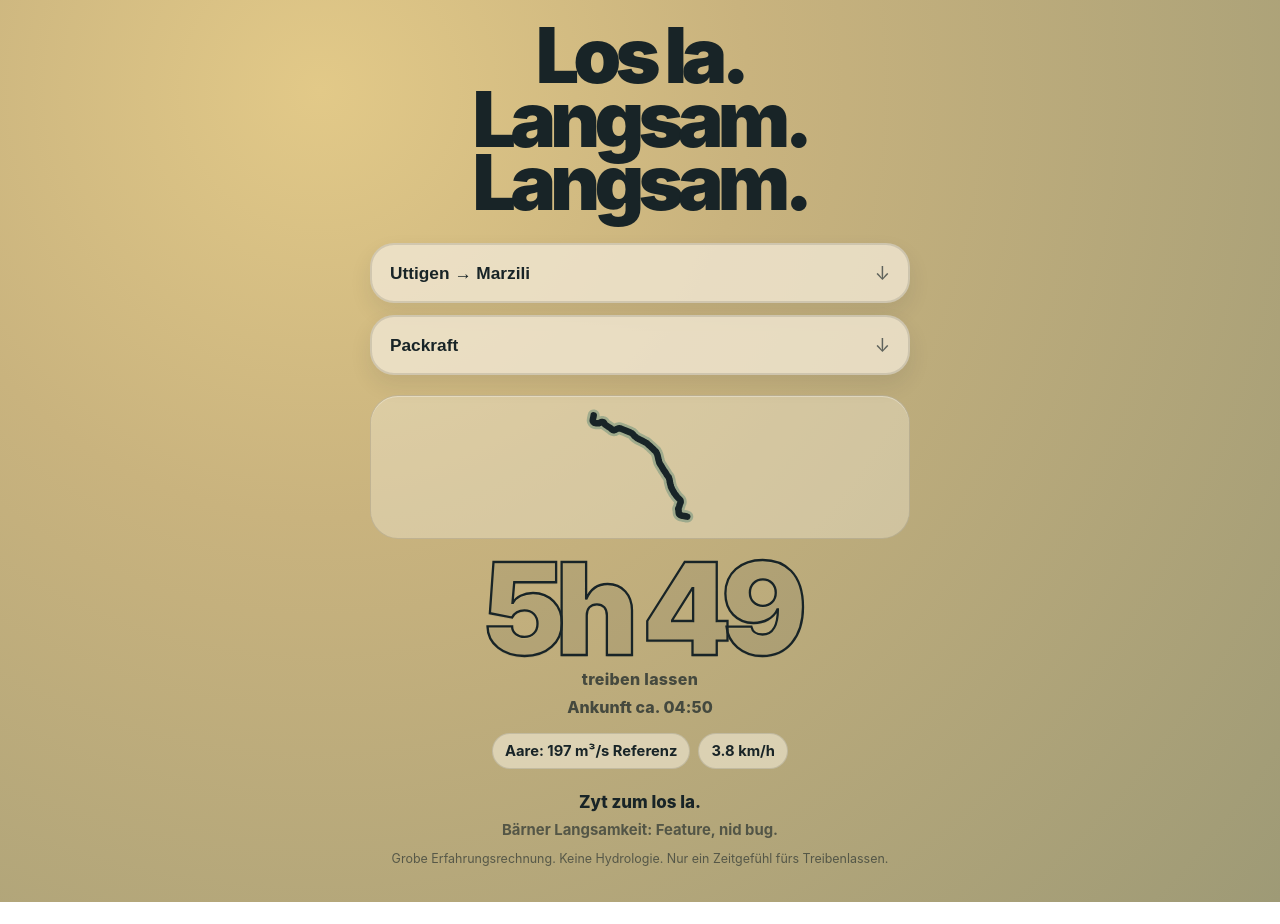
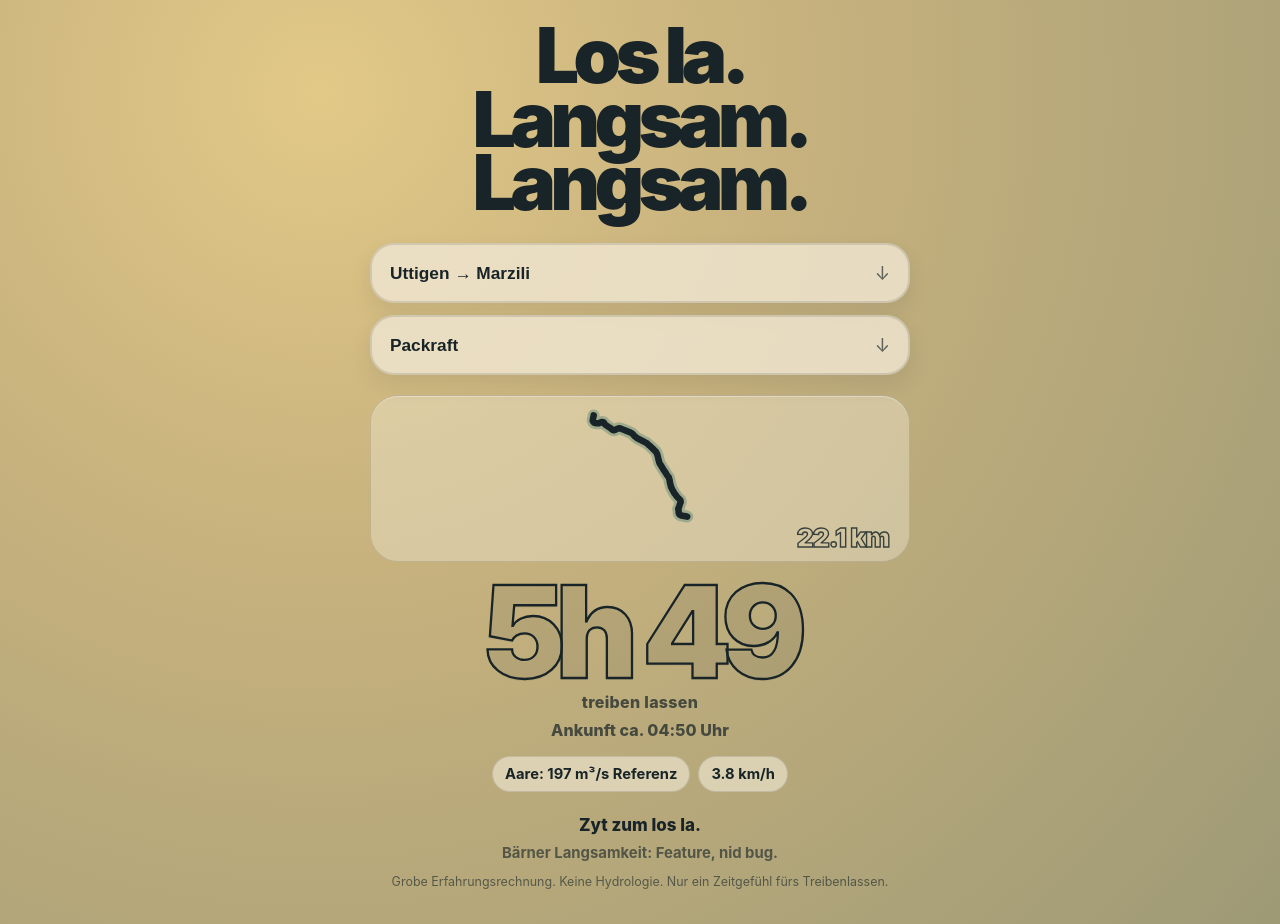
Before and after one commit to zwahlenmichael/aare-boeoetle, a plain HTML site: page index.html in a window 1280 px wide. Before the commit the page ends 902 px from the top, so only its background shows below. Drawn offline with Linux system fonts and the light colour scheme; no server answers.

Commit message:
v0.12: Flussdistanz am Icon + "Uhr" hinter ETA
- Neuer .dist-Block rechtsbuendig in .rivercard, Outline-Typo passend zur Dauer
- ETA-Suffix " Uhr" ergaenzt
- API-Version 0.12

Co-Authored-By: Claude Opus 4.7 (1M context) <noreply@anthropic.com>

```diff
--- a/index.html
+++ b/index.html
@@ -27,6 +27,7 @@ select{width:100%; border:2px solid rgba(24,36,39,.12); border-radius:24px; back
 .selectbox:after{content:"↓"; position:absolute; right:20px; top:50%; transform:translateY(-52%); font-size:1.15rem; opacity:.65; pointer-events:none}
 .rivercard{background:rgba(239,230,209,.42); border:1px solid rgba(24,36,39,.13); border-radius:28px; padding:10px 12px 8px; margin:20px 0 18px; box-shadow:inset 0 1px 0 rgba(255,255,255,.35)}
 svg{width:100%; height:120px; overflow:visible}
+.dist{text-align:right; padding:0 8px 2px 0; margin-top:-6px; font-size:1.65rem; font-weight:1000; line-height:1; letter-spacing:-.04em; color:transparent; -webkit-text-stroke:1.4px var(--ink); opacity:.82}
 #riverPath{fill:none; stroke:var(--ink); stroke-width:6.5; stroke-linecap:round; stroke-linejoin:round; vector-effect:non-scaling-stroke}
 #riverShadow{fill:none; stroke:rgba(15,95,87,.28); stroke-width:12; stroke-linecap:round; stroke-linejoin:round; vector-effect:non-scaling-stroke}
 .duration{font-size:clamp(5.3rem,22vw,8rem); font-weight:1000; line-height:.82; letter-spacing:-.085em; margin:12px 0 0; color:transparent; -webkit-text-stroke:2.3px var(--ink); text-shadow:0 2px 0 rgba(24,36,39,.08)}
@@ -58,6 +59,7 @@ svg{width:100%; height:120px; overflow:visible}
       <path id="riverShadow" d=""></path>
       <path id="riverPath" d=""></path>
     </svg>
+    <div class="dist" id="dist"></div>
   </section>
   <div class="duration" id="duration">–</div>
   <div class="unit">treiben lassen</div>
@@ -76,6 +78,7 @@ const routeEl = document.getElementById('route');
 const modeEl = document.getElementById('mode');
 const durationEl = document.getElementById('duration');
 const etaEl = document.getElementById('eta');
+const distEl = document.getElementById('dist');
 const flowPill = document.getElementById('flowPill');
 const speedPill = document.getElementById('speedPill');
 const dataNote = document.getElementById('dataNote');
@@ -112,7 +115,8 @@ function update(){
   const minutes=(km/speed)*60;
   durationEl.textContent = minutesToText(minutes);
   const etaDate = new Date(Date.now() + Math.max(0, minutes) * 60000);
-  etaEl.textContent = `Ankunft ca. ${etaDate.toLocaleTimeString('de-CH', {hour:'2-digit', minute:'2-digit'})}`;
+  etaEl.textContent = `Ankunft ca. ${etaDate.toLocaleTimeString('de-CH', {hour:'2-digit', minute:'2-digit'})} Uhr`;
+  distEl.textContent = `${km.toLocaleString('de-CH', {minimumFractionDigits:1, maximumFractionDigits:1})} km`;
   speedPill.textContent = `${speed.toFixed(1)} km/h`;
   path.setAttribute('d', r.path);
   shadow.setAttribute('d', r.path);
@@ -122,7 +126,7 @@ function update(){
 }
 async function loadFlow(){
   try{
-    const url='https://aareguru.existenz.ch/v2018/current?city=bern&app=ch.michaelzwahlen.aare-boeoetle&version=0.11';
+    const url='https://aareguru.existenz.ch/v2018/current?city=bern&app=ch.michaelzwahlen.aare-boeoetle&version=0.12';
     const res=await fetch(url, {cache:'no-store'});
     if(!res.ok) throw new Error('API');
     const data=await res.json();
```
